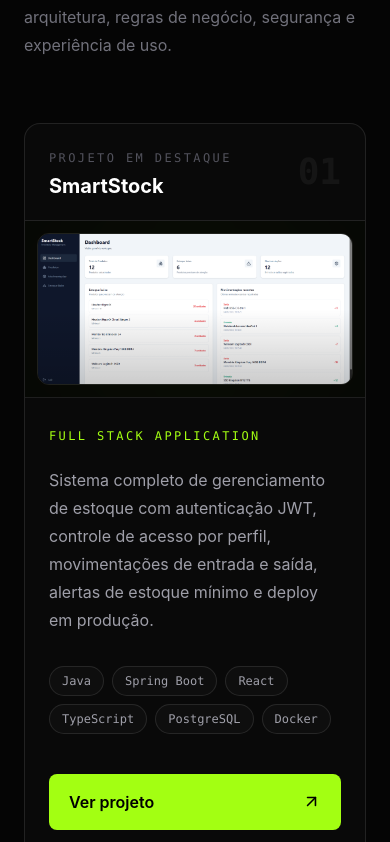
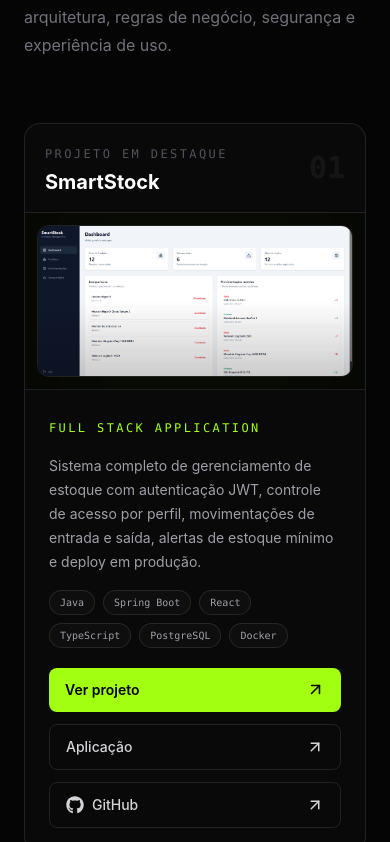
Before and after one commit to kleberson154/portfolio-v2, a React (Vite) app: page / in a window 390 px wide. Shown: the part 1122-1964 px from the top of the page. Built offline with nearby package versions, Linux system fonts and the light colour scheme.

Commit message:
feat: refine FeaturedProject component styles for improved layout and readability

```diff
--- a/src/sections/Projects.tsx
+++ b/src/sections/Projects.tsx
@@ -70,7 +70,7 @@
       }}
       className="group overflow-hidden rounded-2xl border border-white/10 bg-[#090909]"
     >
-      <div className="flex items-center justify-between border-b border-white/10 px-6 py-5 sm:px-8">
+      <div className="flex items-center justify-between border-b border-white/10 px-5 py-4 sm:px-8 sm:py-5">
         <div>
           <span className="font-mono text-xs uppercase tracking-[0.2em] text-zinc-600">
             Projeto em destaque
@@ -81,7 +81,7 @@
           </h3>
         </div>
 
-        <span className="font-mono text-4xl font-bold text-white/5 sm:text-6xl">
+        <span className="font-mono text-3xl font-bold text-white/5 sm:text-6xl">
           0{project.id}
         </span>
       </div>
@@ -102,25 +102,25 @@
             }}
           />
 
-          <div className="pointer-events-none absolute inset-0 bg-gradient-to-t from-black/20 via-transparent to-transparent" />
+          <div className="pointer-events-none absolute inset-0 bg-linear-to-t from-black/20 via-transparent to-transparent" />
         </div>
       </div>
 
-      <div className="grid gap-10 p-6 sm:p-8 lg:grid-cols-[1fr_0.7fr] lg:p-10">
+      <div className="grid gap-5 p-6 sm:p-8 lg:grid-cols-[1fr_0.7fr] lg:p-10 lg:gap-10">
         <div>
           <span className="font-mono text-xs uppercase tracking-[0.2em] text-[#a3ff12]">
             {project.category}
           </span>
 
-          <p className="mt-5 max-w-2xl text-base leading-7 text-zinc-400 sm:text-lg">
+          <p className="mt-4 max-w-2xl text-sm leading-6 text-zinc-400 sm:mt-5 sm:text-lg sm:leading-7">
             {project.description}
           </p>
 
-          <div className="mt-8 flex flex-wrap gap-2">
+          <div className="mt-4 flex flex-wrap gap-2 sm:mt-8">
             {project.technologies.map((technology) => (
               <span
                 key={technology}
-                className="rounded-full border border-white/10 bg-white/[0.025] px-3 py-1.5 font-mono text-xs text-zinc-400"
+                className="rounded-full border border-white/10 bg-white/2.5 px-2.5 py-1 font-mono text-[10px] text-zinc-400 sm:px-3 sm:py-1.5 sm:text-xs"
               >
                 {technology}
               </span>
@@ -131,7 +131,7 @@
         <div className="flex flex-col justify-end gap-3 lg:items-end">
           <Link
             to={`/projects/${project.slug}`}
-            className="group/link flex w-full items-center justify-between rounded-lg bg-[#a3ff12] px-5 py-4 font-semibold text-black transition hover:bg-[#b6ff3f] lg:max-w-xs"
+            className="group/link flex w-full items-center justify-between rounded-lg bg-[#a3ff12] px-4 py-3 text-sm font-semibold text-black transition hover:bg-[#b6ff3f] sm:px-5 sm:py-4 lg:max-w-xs"
           >
             Ver projeto
 
@@ -146,7 +146,7 @@
               href={project.liveUrl}
               target="_blank"
               rel="noreferrer"
-              className="group/link flex w-full items-center justify-between rounded-lg border border-white/10 px-5 py-4 text-sm font-medium text-zinc-300 transition hover:border-white/20 hover:bg-white/[0.03] hover:text-white lg:max-w-xs"
+              className="group/link flex w-full items-center justify-between rounded-lg border border-white/10 px-4 py-3 text-sm font-medium text-zinc-300 transition hover:border-white/20 hover:bg-white/3 hover:text-white sm:px-5 sm:py-4 lg:max-w-xs"
             >
               Aplicação
 
@@ -162,7 +162,7 @@
               href={project.githubUrl}
               target="_blank"
               rel="noreferrer"
-              className="group/link flex w-full items-center justify-between rounded-lg border border-white/10 px-5 py-4 text-sm font-medium text-zinc-300 transition hover:border-white/20 hover:bg-white/[0.03] hover:text-white lg:max-w-xs"
+              className="group/link flex w-full items-center justify-between rounded-lg border border-white/10 px-4 py-3 text-sm font-medium text-zinc-300 transition hover:border-white/20 hover:bg-white/3 hover:text-white sm:px-5 sm:py-4 lg:max-w-xs"
             >
               <span className="flex items-center gap-2">
                 <FaGithub size={18} />
```
